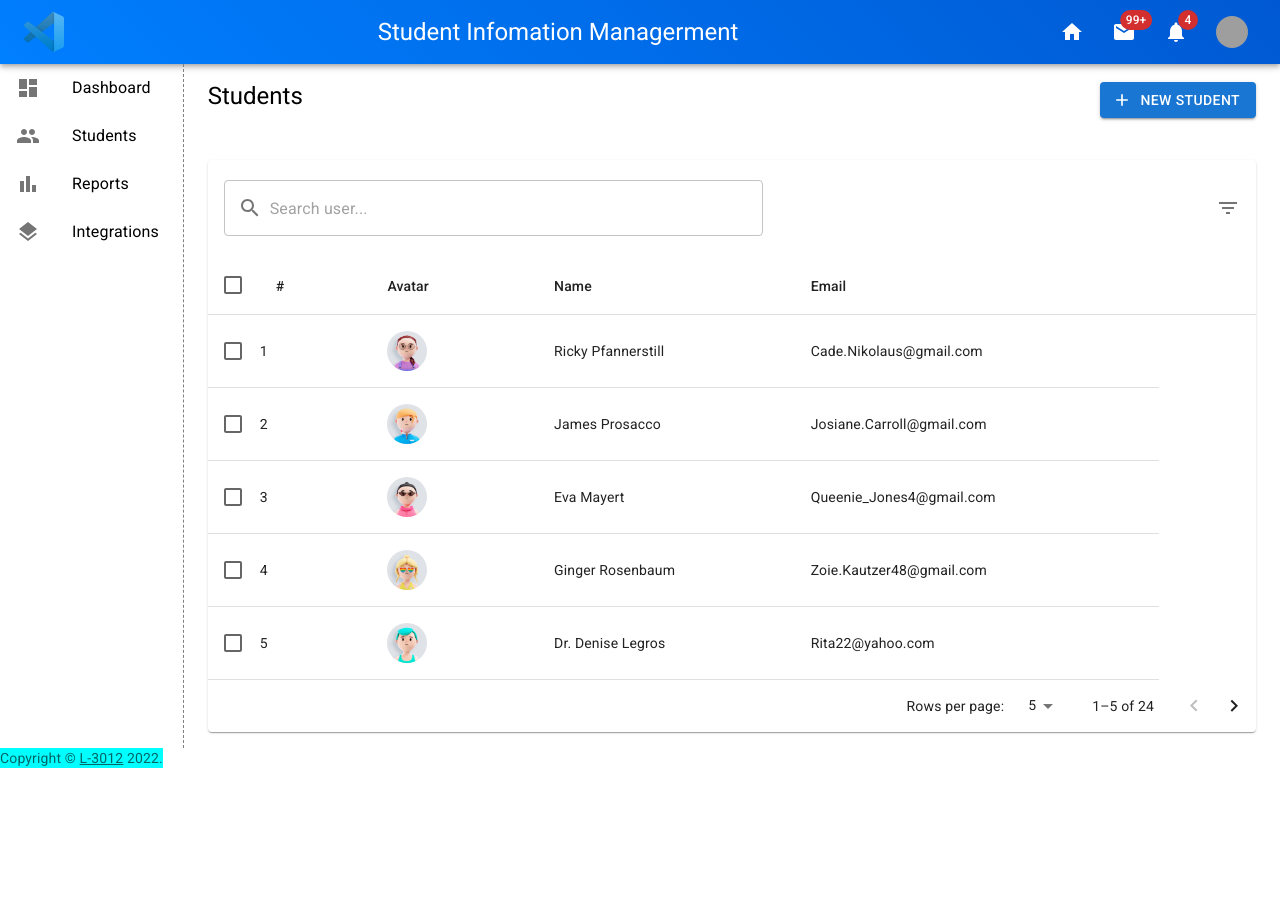
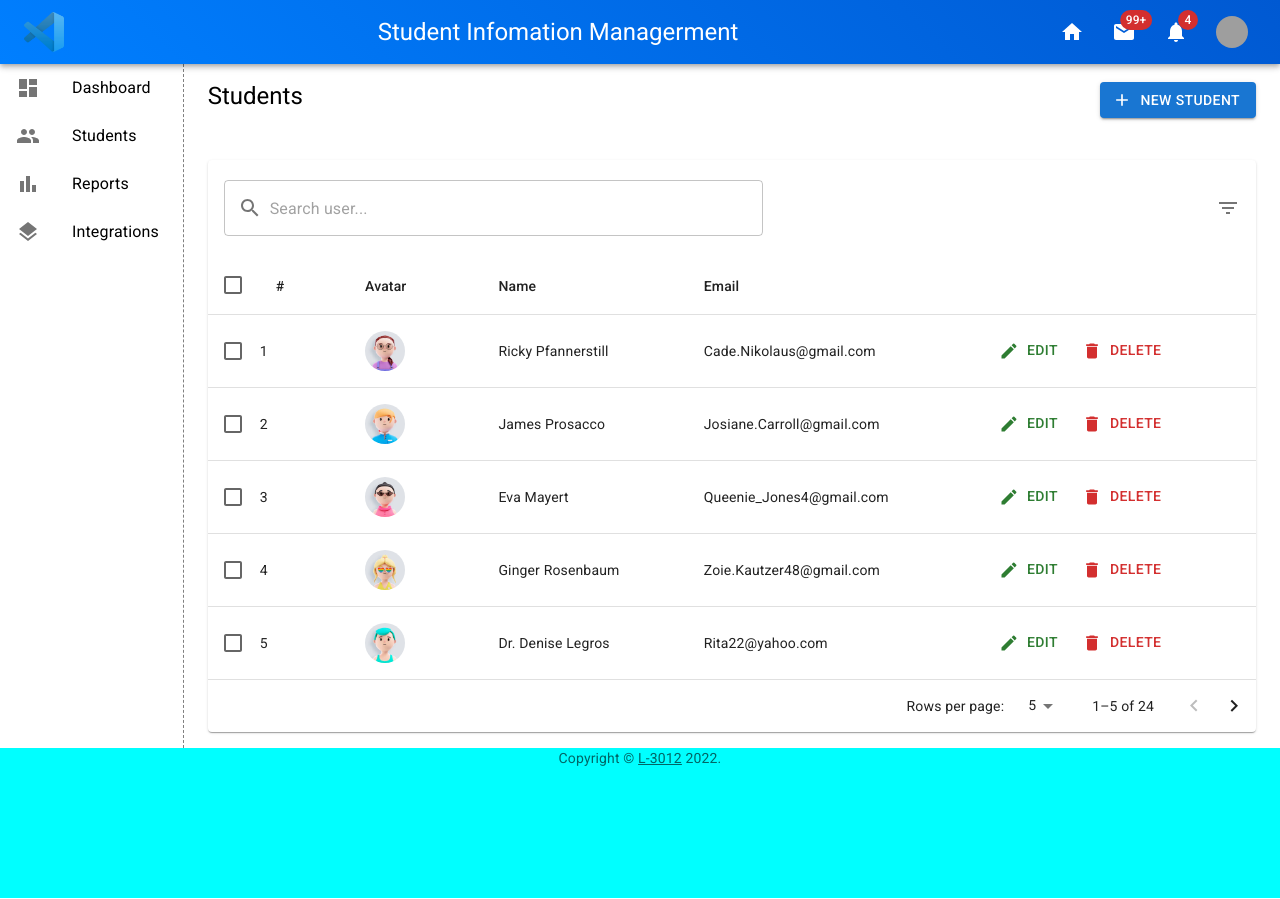
Before and after one commit to lov3five/student-info-management, a React (Create React App) app: page / in a window 1280 px wide. Shown: the top 899 px of the page. Before the commit the page ends 800 px from the top, so only its background shows below. Built offline with nearby package versions, Linux system fonts and the light colour scheme; grey boxes are pictures that could not be loaded.

Commit message:
Add two button Edit & Delete

```diff
--- a/src/App.jsx
+++ b/src/App.jsx
@@ -11,6 +11,7 @@ import Header from "./components/Header";
 import Sidebar from "./components/Sidebar";
 import Monitor from "./components/Monitor";
 import Footer from "./components/Footer";
+import AddStudent from "./components/AddStudent";
 
 
 function App() {
@@ -22,7 +23,11 @@ function App() {
         <Monitor />
       </Stack>
       <Footer sx={{ backgroundColor: "aqua" }} />
+      hehe
+      <AddStudent />
     </Box>
+
+
   )
 }
 
--- /dev/null
+++ b/src/components/AddStudent.jsx
@@ -0,0 +1,23 @@
+
+import { Box, TextField } from '@mui/material'
+import React from 'react'
+
+const AddStudent = () => {
+    const [open, setOpen] = React.useState(false);
+    const handleOpen = () => setOpen(true);
+    const handleClose = () => setOpen(false);
+    return (
+        <Box
+            sx={{
+                display: 'flex',
+                alignItems: 'center',
+            }}
+        >
+            <TextField sx={{width: '40ch'}} id="demo-helper-text-misaligned-no-helper" size='medium' label="First name" />
+            <TextField sx={{width: '40ch'}} id="demo-helper-text-misaligned-no-helper" size='medium' label="Last name" />
+            <TextField sx={{width: '40ch'}} id="demo-helper-text-misaligned-no-helper" size='medium' label="Avatar" />
+        </Box>
+    )
+}
+
+export default AddStudent
--- a/src/components/Footer.jsx
+++ b/src/components/Footer.jsx
@@ -6,7 +6,7 @@ import Copyright from './Copyright'
 
 const Footer = (props) => {
   return (
-    <Box position='absolute' sx={{bottom: 0}} {...props} >
+    <Box  height={'150px'} {...props} >
       <Copyright >L-3012</Copyright>
     </Box>
   )
--- a/src/components/Header.jsx
+++ b/src/components/Header.jsx
@@ -51,7 +51,7 @@ const Header = () => {
     return (
         <Box >
             <AppBar
-                position="stick"
+                position="sticky"
                 sx={{ background: "linear-gradient(45deg, #007FFF, #0059D2)", top: 0, zIndex: 999 }}
             >
                 <StyledToolbar>
--- a/src/components/Sidebar.jsx
+++ b/src/components/Sidebar.jsx
@@ -8,7 +8,7 @@ const Sidebar = () => {
 
   return (
     <Box
-      overflow={'scroll'}
+      overflowY={'scroll'}
       sx={{
         display: { xs: "none", sm: "block" },
         flex: {
--- a/src/components/StudentTableHead.jsx
+++ b/src/components/StudentTableHead.jsx
@@ -57,8 +57,8 @@ function StudentTableHead(props) {
     };
 
     return (
-        <TableHead sx={{backgroundColor: "gray"}}>
-            <TableRow>
+        <TableHead >
+            <TableRow sx={{backgroundColor: "gray"}}>
                 <TableCell padding="checkbox">
                     <Checkbox
                         color="primary"
--- a/src/components/TableStudent.jsx
+++ b/src/components/TableStudent.jsx
@@ -12,10 +12,15 @@ import StudentTableHead from './StudentTableHead';
 
 //Fake data
 import STUDENT_LIST from '../_mock/student';
-import { Avatar, Button, Checkbox, Container, Paper, Stack, Typography } from "@mui/material";
-import { Add } from "@mui/icons-material";
+import { Avatar, Button, Checkbox, Container, Paper, Stack, Typography, styled, IconButton } from "@mui/material";
+import { Add, Delete, Edit } from "@mui/icons-material";
 import { filter } from 'lodash'
 
+const Icons = styled(Box)(({ theme }) => ({
+    display: "flex",
+    gap: "12px",
+    alignItems: "center",
+}));
 
 
 function descendingComparator(a, b, orderBy) {
@@ -135,7 +140,7 @@ export default function StudentTable() {
                 </Stack>
                 <Paper sx={{ width: "100%", mb: 2 }}>
                     <StudentTableToolbar numSelected={selected.length} filterName={filterName} onFilterName={handleFilterByName} />
-                    <TableContainer sx={{ minWidth: 800 }}>
+                    <TableContainer sx={{ minWidth: 800 }}  >
                         <Table
                             sx={{ minWidth: 750 }}
                             aria-labelledby="tableTitle"
@@ -162,16 +167,17 @@ export default function StudentTable() {
                                         return (
                                             <TableRow
                                                 hover
-                                                onClick={(event) => handleClick(event, id)}
+
                                                 role="checkbox"
-                                                aria-checked={isItemSelected}
+                                                /*  aria-checked={isItemSelected} */
                                                 tabIndex={-1}
                                                 key={id}
-                                                selected={isItemSelected}
+                                            /* selected={isItemSelected} */
                                             >
                                                 <TableCell padding="checkbox">
                                                     <Checkbox
                                                         color="primary"
+                                                        onClick={(event) => handleClick(event, id)}
                                                         checked={isItemSelected}
                                                         inputProps={{
                                                             "aria-labelledby": labelId,
@@ -193,6 +199,18 @@ export default function StudentTable() {
                                                 </TableCell>
                                                 <TableCell align="left">{name}</TableCell>
                                                 <TableCell align="left">{email}</TableCell>
+                                                <TableCell>
+                                                    <Icons>
+                                                        <Button startIcon={<Edit />} color="success">
+                                                            Edit
+                                                        </Button>
+
+                                                        <Button startIcon={<Delete />} color="error">
+                                                            Delete
+                                                        </Button>
+                                                    </Icons>
+
+                                                </TableCell>
                                             </TableRow>
                                         );
                                     })}
@@ -218,6 +236,7 @@ export default function StudentTable() {
                                                 <strong>&quot;{filterName}&quot;</strong>.
                                                 <br /> Try checking for typos or using complete words.
                                             </Typography>
+
                                         </TableCell>
                                     </TableRow>
                                 </TableBody>
```
Lines whose indentation alone changed are shown as unchanged.
